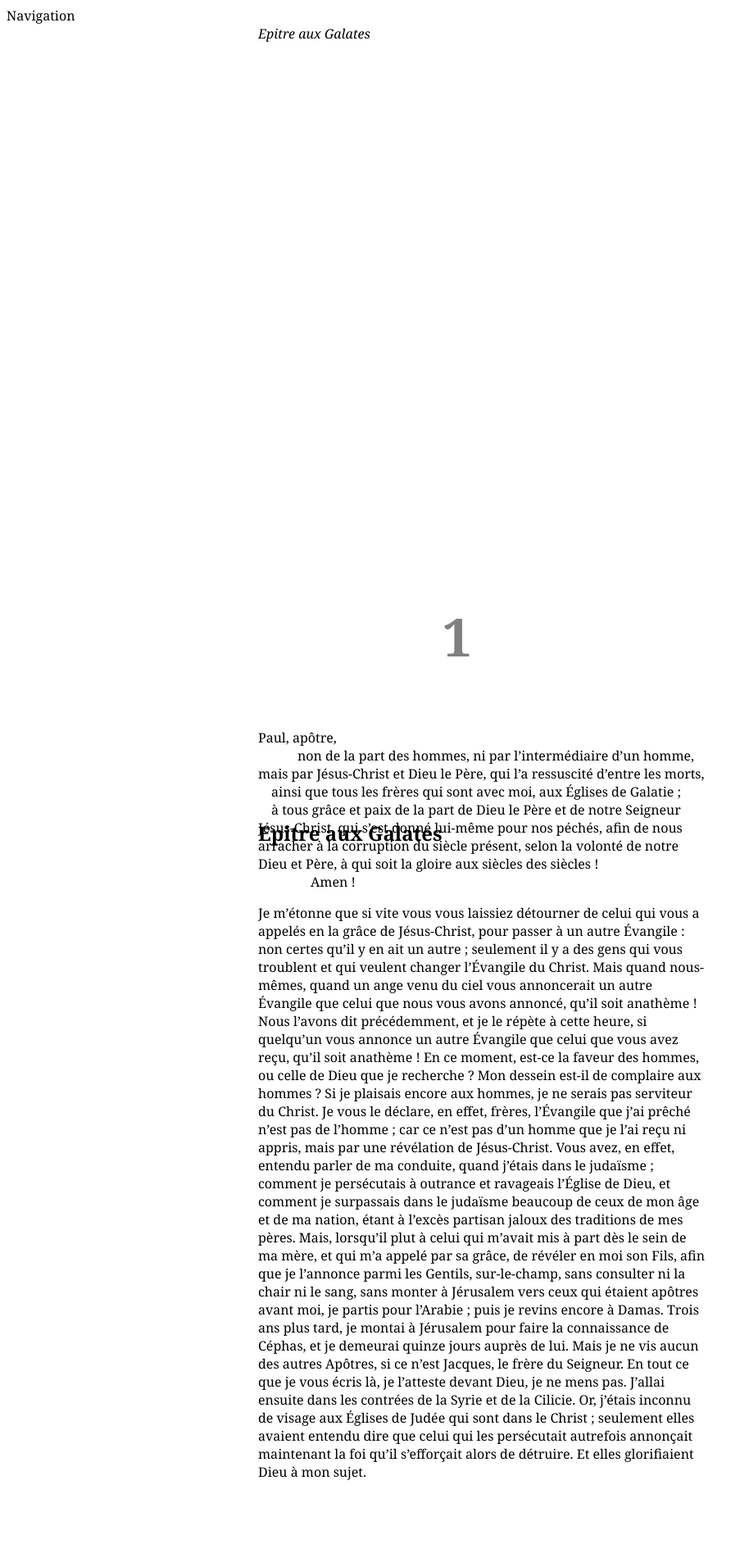
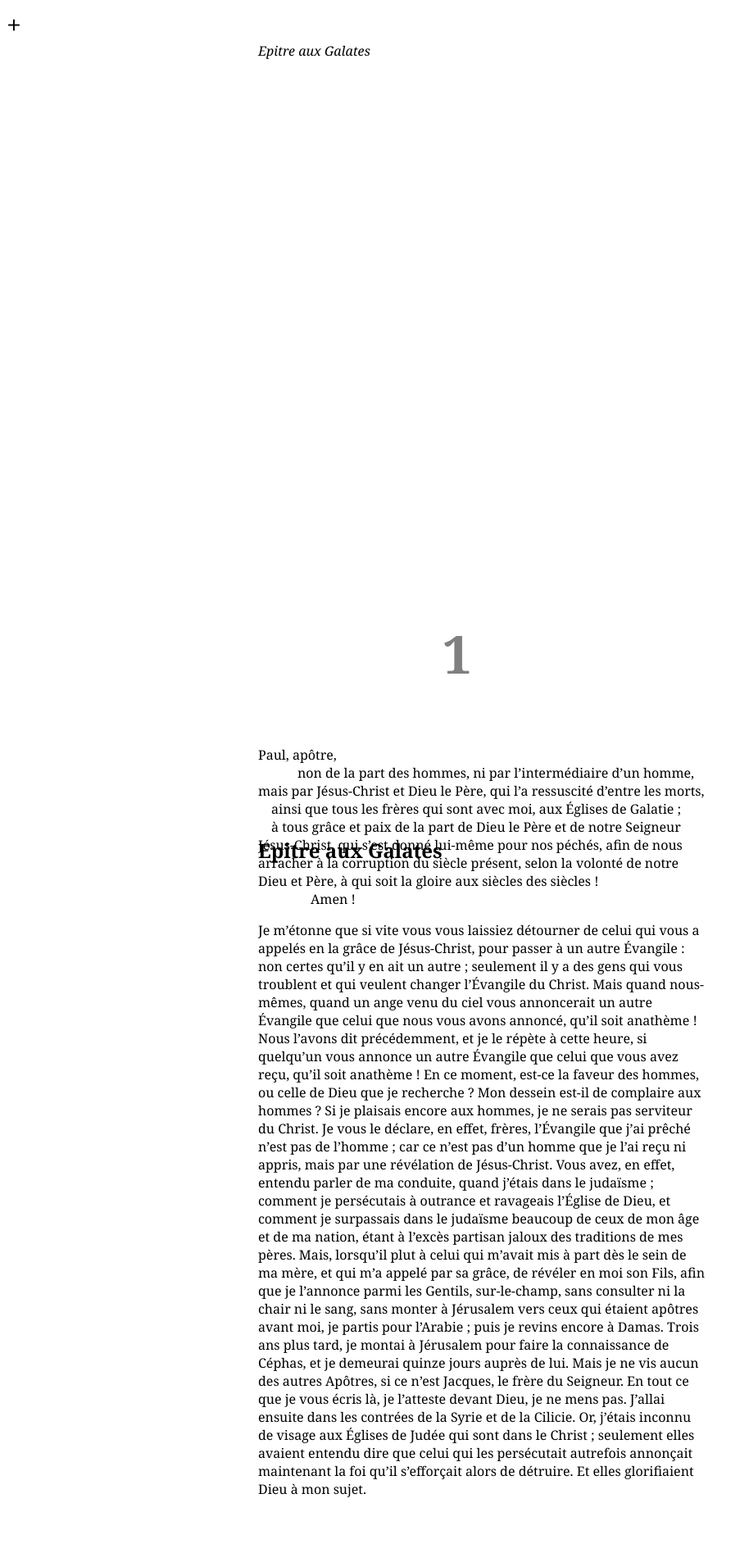
Before and after one commit to dreanod/dreanod.github.io, a Jekyll site: the page built from galatian2.html, in a window 1280 px wide. Shown: the top 1895 px of the page at 82% size, without its empty margins (0-914 px from the left). Built offline with Jekyll 4.4.1, drawn with Linux system fonts in a browser that asks for light colours.

Commit message:
Update galatian2.html

```diff
--- a/galatian2.html
+++ b/galatian2.html
@@ -190,6 +190,15 @@ text:
 
     /* END: Help for design */
 
+    nav {
+        font-size: 32px;
+	font-style: bold;
+	position: sticky;
+	top: 0px;
+	width: 40px;
+    }
+
+
     body {
       	font-size: 16px;
 	font-family: Georgia;
@@ -261,7 +270,7 @@ text:
 </head>
 <body>
 
-  <nav>Navigation</nav>
+  <nav>+</nav>
 
   <header>
 	  <em>{{ page.title }}</em>
```
